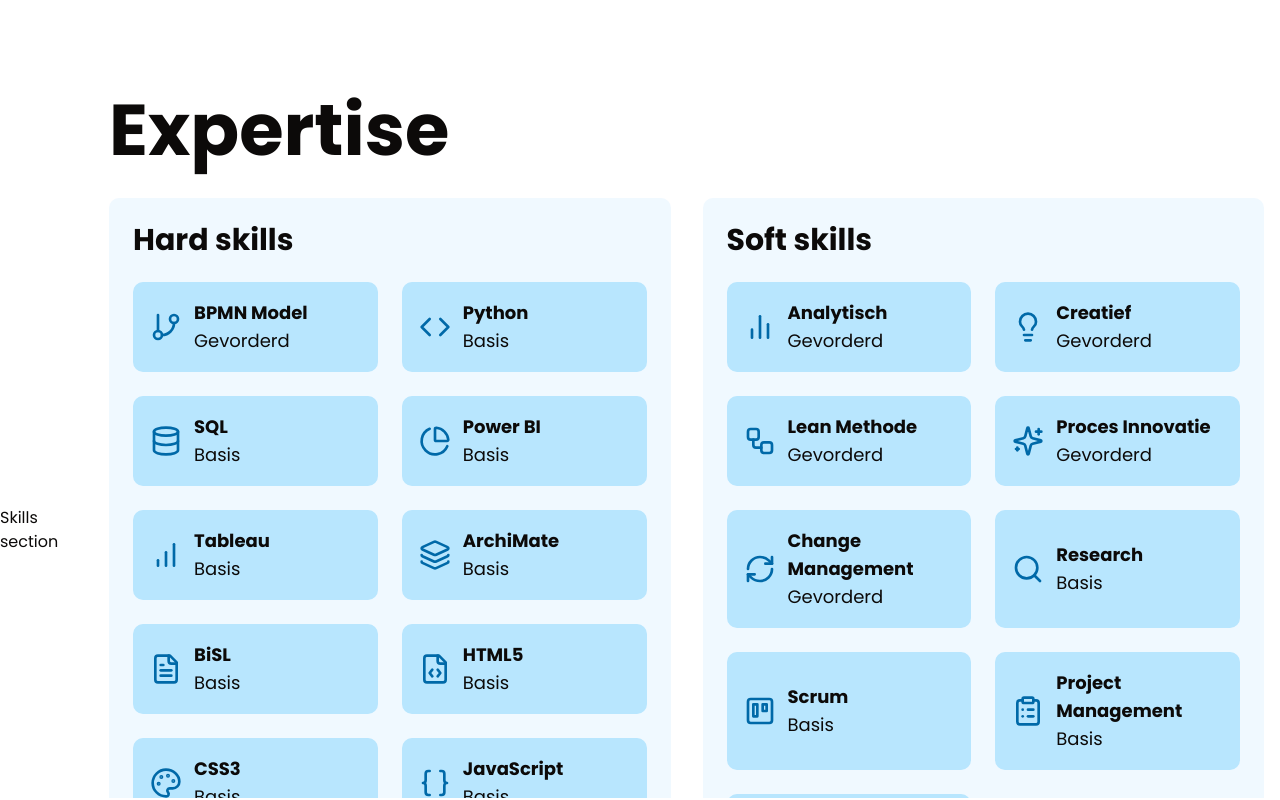
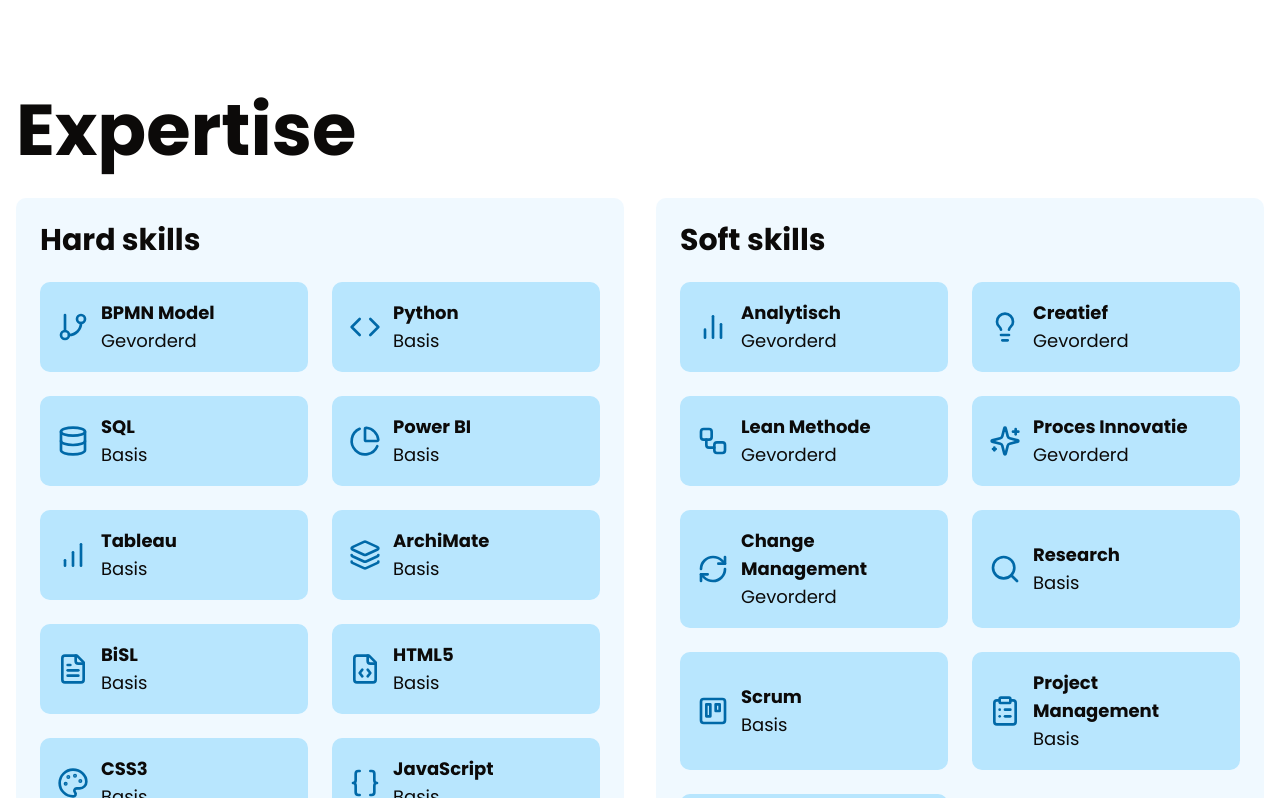
Before and after one commit to IsmailYaman/ajeethmuthu, a Next.js app: page / in a window 1280 px wide. Shown: the part 2402-3202 px from the top of the page. Built offline with nearby package versions, Linux system fonts and the light colour scheme.

Commit message:
Refactor Experience and Skills components for improved layout and accessibility

```diff
--- a/app/components/Experience/Item.tsx
+++ b/app/components/Experience/Item.tsx
@@ -10,18 +10,25 @@
 export const ExperienceItemSolo: React.FC<ExperienceItemProps> = ({ item, onClick }) => {
 	return (
 		<div
-			className="p-4 border border-transparent bg-sky-200 hover:border hover:border-sky-500 rounded-lg transition-all cursor-pointer"
+			className="p-4 border border-transparent bg-sky-200 hover:border hover:border-sky-500 rounded-lg transition-all cursor-pointer h-full"
 			onClick={() => onClick(item)}
 		>
 			<div className="flex gap-4">
-				<div className="flex items-center justify-center">
-					<div className="min-w-[100px] min-h-[100px] bg-white flex items-center justify-center sm:hidden lg:flex">
-						<img width={"100px"} height={"auto"} src={item.image} alt={item.title} />
+				{/* Image container with fixed width that doesn't shrink */}
+				<div className="flex-shrink-0 xs:block sm:hidden lg:block">
+					<div className="w-[100px] h-[100px] bg-white flex items-center justify-center">
+						<img
+							src={item.image}
+							alt={item.title}
+							className="max-w-[90px] max-h-[90px] object-contain"
+						/>
 					</div>
 				</div>
-				<div>
-					<h4 className="text-md sm:text-xl font-bold group-hover:font-light">{item.title}</h4>
-					<p className="text-md sm:text-xl text-stone-950">{item.name}</p>
+
+				{/* Text content that wraps properly */}
+				<div className="flex flex-col overflow-hidden">
+					<h4 className="text-md sm:text-xl font-bold group-hover:font-light break-words">{item.title}</h4>
+					<p className="text-md sm:text-xl text-stone-950 break-words">{item.name}</p>
 					<p className="mt-2">{item.year}</p>
 				</div>
 			</div>
--- a/app/components/Experience/Section.tsx
+++ b/app/components/Experience/Section.tsx
@@ -14,7 +14,7 @@
 	return (
 		<div className="w-full bg-sky-50 rounded-lg p-6 h-fit">
 			<h3 className="text-3xl font-semibold mb-6">{title}</h3>
-			<div className="space-y-6">
+			<div className="grid grid-cols-1 gap-6">
 				{items.map((item, index) => (
 					<Section animationType="slideLeft" amount={0.3} key={index}>
 						<ExperienceItemSolo key={index} item={item} onClick={onItemClick} />
--- a/app/components/Skills/Item.tsx
+++ b/app/components/Skills/Item.tsx
@@ -14,15 +14,15 @@
 		: null;
 
 	return (
-		<div className="p-4  border border-transparent bg-sky-200 hover:border hover:border-sky-500 rounded-lg transition-all flex items-center h-full gap-3">
+		<div className="p-4 border border-transparent bg-sky-200 hover:border hover:border-sky-500 rounded-lg transition-all flex items-center h-full gap-3">
 			{IconComponent && (
-				<IconComponent size={24} className="min-h-8 min-w-8 xs:block sm:hidden lg:block text-sky-700" />
+				<IconComponent size={24} className="min-h-8 min-w-8 xs:block sm:hidden lg:block text-sky-700 flex-shrink-0" />
 			)}
-			<div>
-				<h4 className="text-clip text-md break-words sm:text-lg font-bold group-hover:font-light">
+			<div className="w-full overflow-hidden">
+				<h4 className="text-md sm:text-lg font-bold group-hover:font-light break-words hyphens-auto">
 					{item.title}
 				</h4>
-				<p className="text-clip text-md sm:text-lg text-stone-950">{item.level}</p>
+				<p className="text-md sm:text-lg break-words hyphens-auto text-stone-950">{item.level}</p>
 			</div>
 		</div>
 	);
--- a/app/components/Skills/Section.tsx
+++ b/app/components/Skills/Section.tsx
@@ -2,6 +2,7 @@
 import { SkillsItem } from "@/app/types/data";
 import React from "react";
 import { SkillsItemSolo } from "./Item";
+import Section from "../Section";
 
 interface SkillsSectionProps {
 	title: string;
@@ -12,9 +13,11 @@
 	return (
 		<div className="w-full bg-sky-50 rounded-lg p-6 h-fit">
 			<h3 className="text-3xl font-semibold mb-6">{title}</h3>
-			<div className=" grid grid-cols-1 gap-6 sm:grid-cols-2 ">
+			<div className="grid grid-cols-1 sm:grid-cols-2 gap-6">
 				{items.map((item, index) => (
-					<SkillsItemSolo key={index} item={item} />
+					<Section animationType="slideLeft" amount={0.3} key={index}>
+						<SkillsItemSolo key={index} item={item} />
+					</Section>
 				))}
 			</div>
 		</div>
--- a/app/components/Skills/Skills.tsx
+++ b/app/components/Skills/Skills.tsx
@@ -4,13 +4,13 @@
 
 const Skills = () => {
 	return (
-		<div className="py-24 mx-4 flex flex-col  overflow-y-scroll gap-8">
-			<h2 className="text-5xl sm:text-7xl font-bold">{skills.title}</h2>
-			<div className="flex flex-col xs:flex-row w-full gap-8">
-				<SkillsSection title="Hard skills" items={skills.hard_skills} />
-				<SkillsSection title="Soft skills" items={skills.soft_skills} />
+			<div className="py-24 mx-4 flex flex-col gap-8">
+				<h2 className="text-5xl sm:text-7xl font-bold">{skills.title}</h2>
+				<div className="flex flex-col xs:flex-row w-full gap-8">
+					<SkillsSection title="Hard skills" items={skills.hard_skills} />
+					<SkillsSection title="Soft skills" items={skills.soft_skills} />
+				</div>
 			</div>
-		</div>
 	);
 };
 
--- a/app/page.tsx
+++ b/app/page.tsx
@@ -32,7 +32,6 @@
 				</div>
 				<div id="expertise" className="text-stone-950 sm:h-screen h-fit w-full bg-white sm:sticky sm:top-0">
 					<div className="max-w-7xl flex items-center mx-auto">
-                        Skills section
 						<Section animationType="slideLeft" className="w-full">
 							<Skills />
 						</Section>
```
